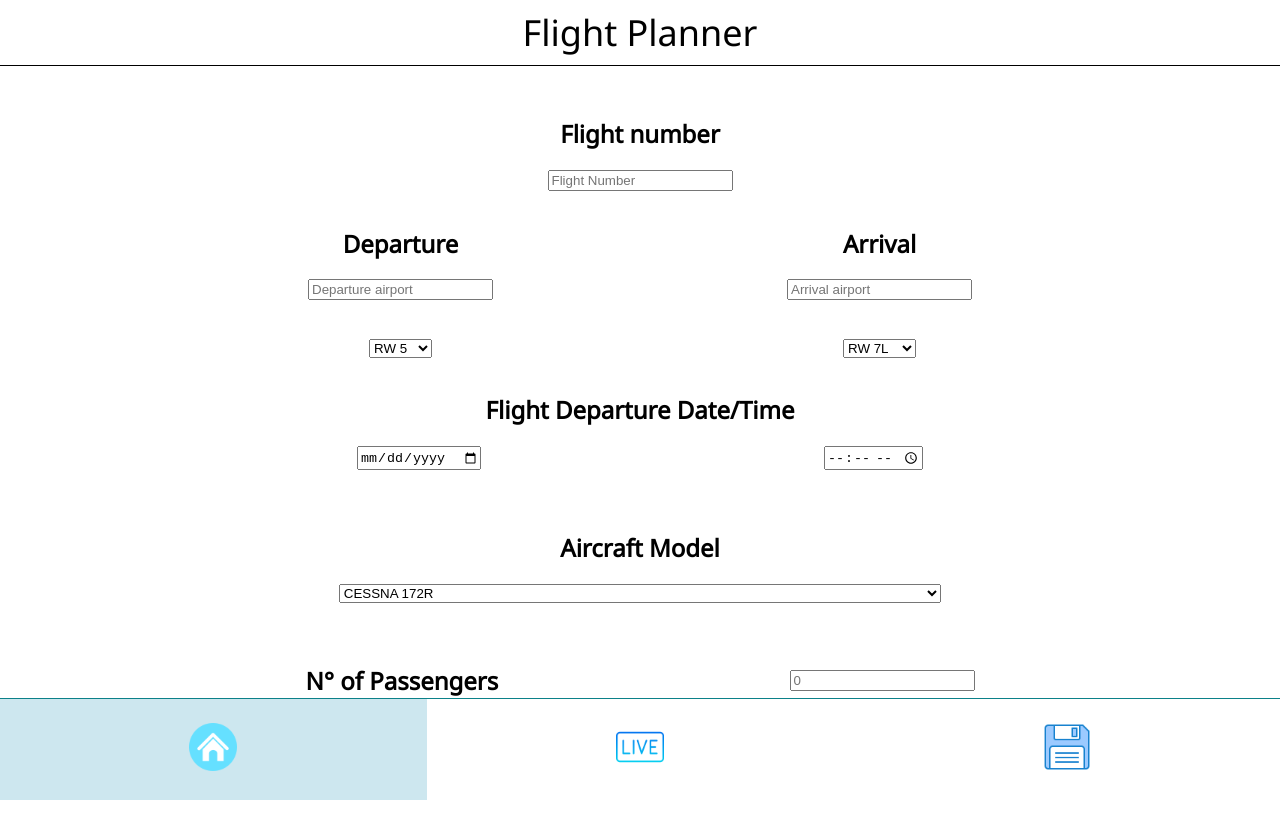
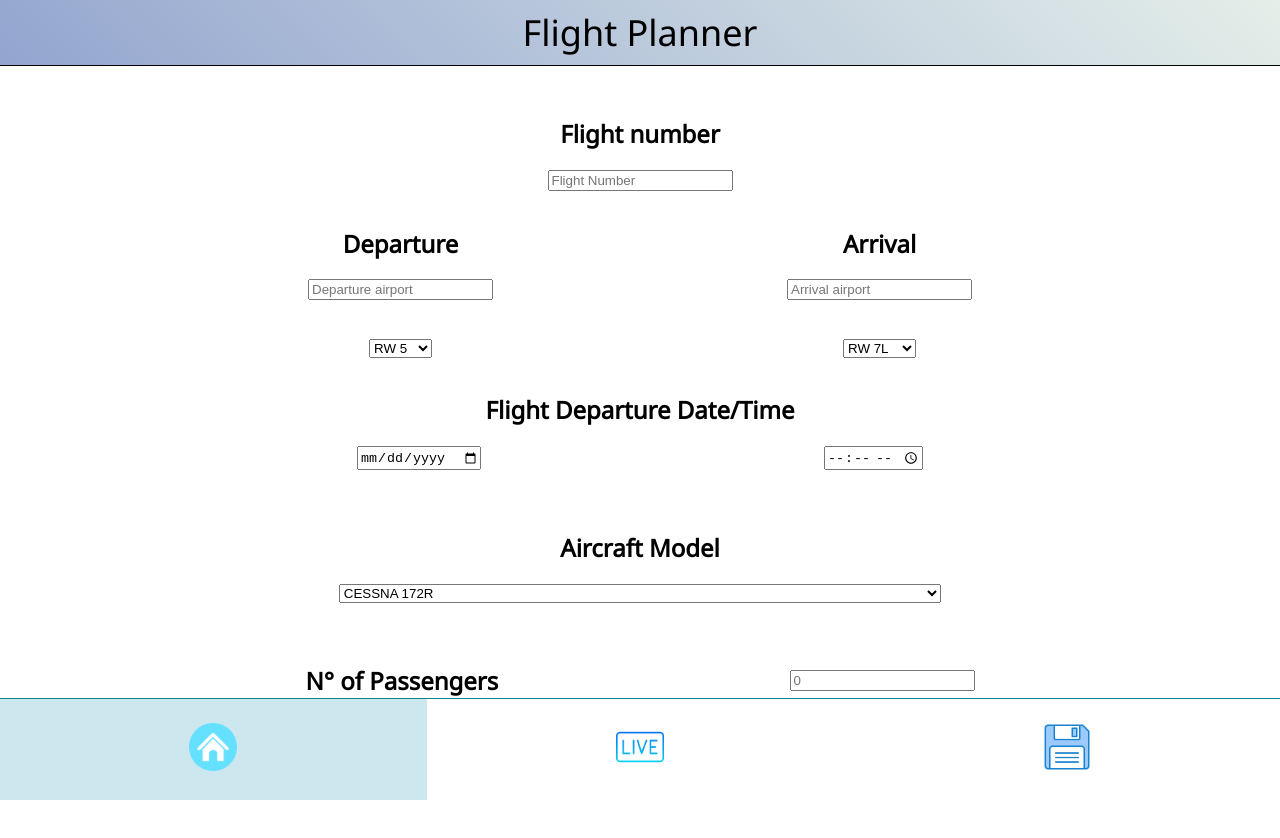
Before and after one commit to kornrumpfl/capstone_flightPlanner, a React (Create React App) app: page / in a window 1280 px wide. Shown: the top 838 px of the page. Before the commit the page ends 800 px from the top, so only its background shows below. Built offline with nearby package versions, Linux system fonts and the light colour scheme.

Commit message:
add margin-bottom

```diff
--- a/src/App.js
+++ b/src/App.js
@@ -12,7 +12,7 @@ function App() {
   return (
     <Container>
       <AppHeader>Flight Planner</AppHeader>
-      <main>
+      <MainStyled>
         <Routes>
           <Route index path="/" element={<Main />} />
           <Route path="live" element={<LiveFlights />} />
@@ -20,11 +20,12 @@ function App() {
           <Route path="flightplan" element={<FlightPlan />} />
           <Route path="*" element={<Error />} />
         </Routes>
-      </main>
+      </MainStyled>
       <Navigation />
     </Container>
   );
 }
+export default App;
 
 const Container = styled.div`
   text-align: center;
@@ -33,10 +34,12 @@ const Container = styled.div`
 const AppHeader = styled.header`
   top: 0;
   padding: 0.5rem;
-  background-color: white;
+  background-image: linear-gradient(45deg, #93a5cf 0%, #e4efe9 100%);
   font-size: calc(20px + 2vmin);
   color: black;
   border-bottom: 1px solid black;
 `;
 
-export default App;
+const MainStyled = styled.main`
+  margin-bottom: 120px;
+`;
```
